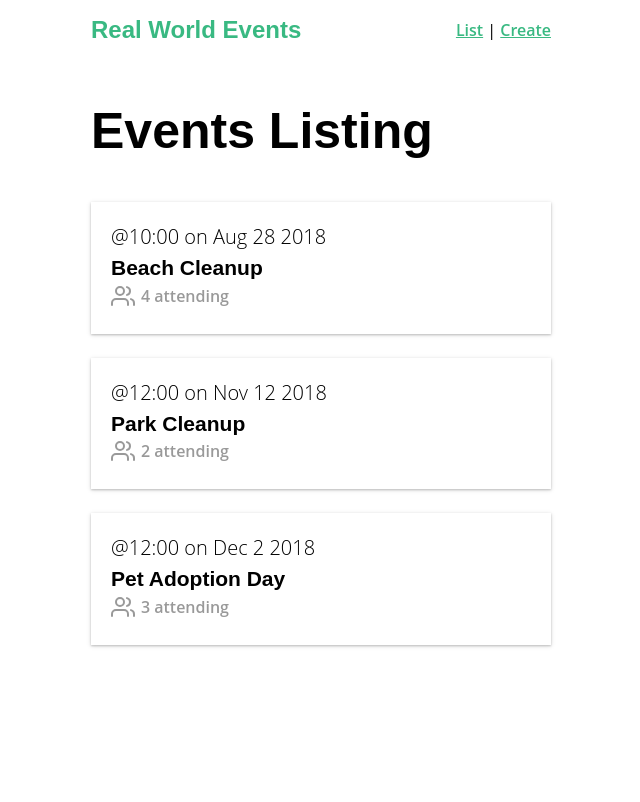
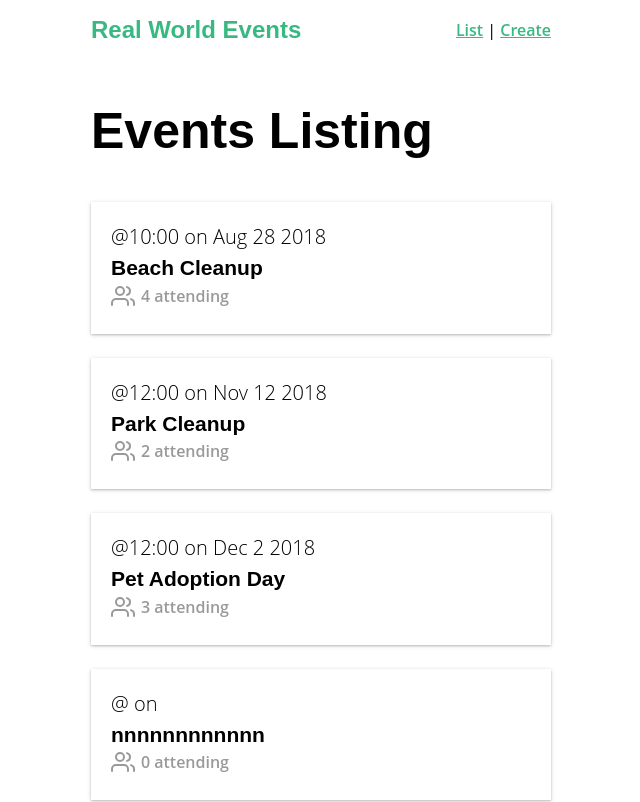
Before and after one commit to Viktoriia-Piskova/Vuex-Events_SPA, a Vue app: page / in a window 1280 px wide. Shown: the top 802 px of the page, without its empty margins (319-959 px from the left). Built offline with nearby package versions, Linux system fonts and the light colour scheme; data requests are answered from the project's data file.

Commit message:
Post created event

```diff
--- a/db.json
+++ b/db.json
@@ -71,6 +71,48 @@
           "name": "Mary Gordon"
         }
       ]
+    },
+    {
+      "id": 5412794,
+      "category": "",
+      "organizer": {
+        "id": "abc123",
+        "name": "John Doe"
+      },
+      "title": " nnnnnnnnnnnn",
+      "description": "",
+      "location": "",
+      "date": "",
+      "time": "",
+      "attendees": []
+    },
+    {
+      "id": 2765945,
+      "category": "",
+      "organizer": {
+        "id": "abc123",
+        "name": "John Doe"
+      },
+      "title": "fffffffffffffffff",
+      "description": "",
+      "location": "",
+      "date": "",
+      "time": "",
+      "attendees": []
+    },
+    {
+      "id": 4538482,
+      "category": "nature",
+      "organizer": {
+        "id": "abc123",
+        "name": "John Doe"
+      },
+      "title": "www",
+      "description": "",
+      "location": "",
+      "date": "",
+      "time": "",
+      "attendees": []
     }
   ]
 }
--- a/src/services/EventService.js
+++ b/src/services/EventService.js
@@ -15,5 +15,8 @@ export default {
   },
   getEvent(id) {
     return apiClient.get('/events/' + id)
+  },
+  postEvent(event) {
+    return apiClient.post('/events', event)
   }
 }
--- a/src/store.js
+++ b/src/store.js
@@ -1,5 +1,6 @@
 import Vue from 'vue'
 import Vuex from 'vuex'
+import EvenService from '@/services/EventService.js'
 
 Vue.use(Vuex)
 
@@ -14,10 +15,19 @@ export default new Vuex.Store({
       'education',
       'food',
       'community'
-    ]
+    ],
+    events: []
   },
-  mutations: {},
-  actions: {},
+  mutations: {
+    ADD_EVENT(state, event) {
+      state.events.push(event)
+    }
+  },
+  actions: {
+    createEvent({ commit }, event) {
+      return EvenService.postEvent(event).then(() => commit('ADD_EVENT', event))
+    }
+  },
   getters: {
     catLength: state => state.categories.length
   }
--- a/src/views/EventCreate.vue
+++ b/src/views/EventCreate.vue
@@ -6,7 +6,7 @@
       <li v-for="cat in categories" :key="cat ">{{ cat }}</li>
     </ul>
     <p>There are {{ catLength }} categories</p>
-    <form>
+    <form @submit.prevent="createEvent">
           <label>Select a category</label>
           <select v-model="event.category">
             <option v-for="cat in categories" :key="cat">{{ cat }}</option>
@@ -54,13 +54,13 @@ export default {
       times.push(i + ':00')
     }
     return {
-      event: this.createFreshEvent(), //use as method insteda of obj to reset later
+      event: this.createFreshEventObject(), //use as method insteda of obj to reset later
       times, //arr of created times
       categories: this.$store.state.categories //pull data from store
     }
   },
   methods: {
-    createFreshEvent() {
+    createFreshEventObject() {
       const user = this.$store.state.user
       const id = Math.floor(Math.random() * 10000000)
       return {
@@ -74,7 +74,21 @@ export default {
         time: '',
         attendees: []
       }
+    },
+    createEvent() {
+      this.$store
+        .dispatch('createEvent', this.event)
+        .then(() => {
+          this.event = this.createFreshEventObject()
+        })
+        .catch(() => {
+          console.log('There is a problem creating your event')
+        })
     }
+    // createEvent() {
+    //   console.log(this.event)
+    //   this.$store.dispatch('createEvent', this.event)
+    // }
   },
   computed: {
     ...mapState(['user']),
```
